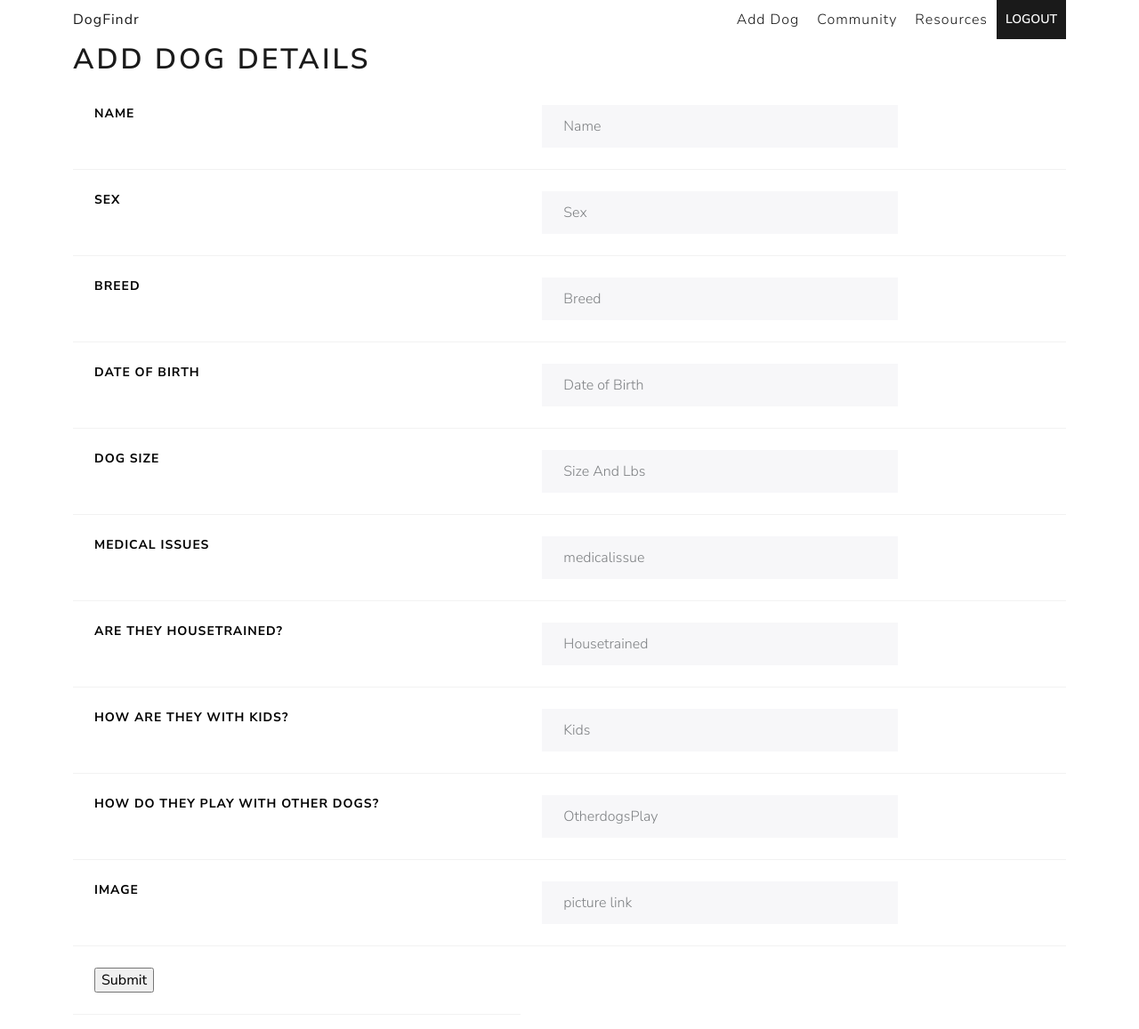
After one commit to IshanKunada/DogFindr, a Flask app: page /newdog in a window 1280 px wide. The commit adds this page. Shown: the whole page at 89% size. Run offline with Flask 3, Linux system fonts and the light colour scheme; a user stored in the database is signed in; some libraries are stand-ins or nearby versions.

Commit message:
new dog addition

```diff
--- a/app.py
+++ b/app.py
@@ -2,7 +2,7 @@
 #finish building out home page
 #come up with classes for the dogs
 
-from flask import Flask, render_template, request, flash, redirect, url_for
+from flask import Flask, render_template, request, flash, redirect, url_for, session
 from flask_login import login_required, login_manager, login_user, logout_user, current_user, LoginManager, UserMixin
 from werkzeug.security import generate_password_hash, check_password_hash
 from flask_sqlalchemy import SQLAlchemy
@@ -127,7 +127,9 @@ def load_user(user_id):
   Loads a user from the database based on the user_id provided.
   Returns the User object corresponding to the user_id.
   """
-  return Users.query.get(int(user_id))
+  user = Users.query.get(int(user_id))
+  session["isAdmin"] = user.email in admins
+  return user
 
 @app.route('/')
 @login_required
@@ -207,6 +209,7 @@ def login():
 @login_required
 def logout():
     logout_user()
+    session["isAdmin"] = False
     return redirect(url_for('login'))
 
 @app.route('/resources')
@@ -224,7 +227,6 @@ def resources():
 @login_required
 def dog(id):
     try:
-        isAdmin = current_user.email in admins
         dog = Dogmedical.query.get(id)
         needs = Dogadoptionneeds.query.get(id)
 
@@ -232,7 +234,7 @@ def dog(id):
             flash("This dog does not exist.")
             return redirect(url_for('home'))
 
-        if request.method == 'POST' and isAdmin:
+        if request.method == 'POST' and session["isAdmin"]:
             for key, value in request.form.items():
                 if hasattr(dog, key) and getattr(dog, key) != value:
                     setattr(dog, key, value)
@@ -242,7 +244,7 @@ def dog(id):
             db.session.commit()
             flash("Changes saved.")
             return redirect(url_for('dog', id=id))
-        return render_template('dog.html', id=id, dog=dog, needs=needs, isAdmin=isAdmin)
+        return render_template('dog.html', id=id, dog=dog, needs=needs, isAdmin=session["isAdmin"])
     except Exception as e:
         print(e)
         flash("Something went wrong. Please try again.")
@@ -258,6 +260,33 @@ def community():
         flash("Something went wrong. Please try again.")
         return redirect(url_for('home'))
 
+@app.route('/newdog', methods=['GET', 'POST'])
+@login_required
+def newdog():
+    try:
+        if request.method == 'POST' and session["isAdmin"]:
+            new_dog_medical = Dogmedical()
+            new_dog_adoptionneeds = Dogadoptionneeds()
+            for key, value in request.form.items():
+                if hasattr(Dogmedical, key):
+                    setattr(new_dog_medical, key, value)
+                elif hasattr(Dogadoptionneeds, key):
+                    setattr(new_dog_adoptionneeds, key, value)
+
+            db.session.add(new_dog_medical)
+            db.session.add(new_dog_adoptionneeds)
+            db.session.commit()
+            flash("New dog added")
+
+            return render_template('newdog.html', isAdmin = session["isAdmin"])
+        else:
+            return render_template('newdog.html', isAdmin = session["isAdmin"])
+    except Exception as e:
+        print(e)
+        flash("Something went wrong. Please try again.")
+        return redirect(url_for('newdog.html', isAdmin = session["isAdmin"]))
+
+
 if __name__ == '__main__':
     app.run(debug=True)
 # Upload images and insert image URLs in database
--- a/templates/dog.html
+++ b/templates/dog.html
@@ -75,7 +75,7 @@
     </form>
     {% endif %}
     <h1>Dog Details</h1>
-    <img src="{{dog.picture}}"/>
+    <img src="https://github.com/IshanKunada/DogFindr/blob/main/static/dogimages/{{id}}.jpg?raw=true" />
     <table class="table table-responsive-sm">
         <tr>
            <th>Name</th>
--- a/templates/nav.html
+++ b/templates/nav.html
@@ -1,6 +1,17 @@
+{% if session["isAdmin"] %}
+<nav>
+    <button class="topbar line btn btn-primary" onclick="window.location.assign('/logout')">Logout</button>
+    <a class="topbar line" href="{{ url_for('resources') }}">Resources</a>
+    <a class="topbar line" href="{{ url_for('community') }}">Community</a>
+    <a class="topbar line" href="{{ url_for('newdog')}}">Add Dog</a>
+    <b><a class="topbar logo" href="{{ url_for('home') }}">DogFindr</a></b>
+</nav>
+{% else %}
+<!--TODO-->
 <nav>
     <button class="topbar line btn btn-primary" onclick="window.location.assign('/logout')">Logout</button>
     <a class="topbar line" href="{{ url_for('resources') }}">Resources</a>
     <a class="topbar line" href="{{ url_for('community') }}">Community</a>
     <b><a class="topbar logo" href="{{ url_for('home') }}">DogFindr</a></b>
 </nav>
+{% endif %}
--- /dev/null
+++ b/templates/newdog.html
@@ -0,0 +1,79 @@
+<html>
+
+<head>
+    <link href="{{ url_for('static', filename='css/bootstrap.min.css') }}" rel="stylesheet">
+    <link href="{{ url_for('static', filename='css/style.css') }}" rel="stylesheet">
+</head>
+
+<body class="container">
+    <div>
+        {% with messages = get_flashed_messages() %}
+            {% if messages %}
+                <ul class=flashes>
+                {% for message in messages %}
+                    <li>{{ message }}</li>
+                {% endfor %}
+                </ul>
+            {% endif %}
+        {% endwith %}
+    </div>
+
+
+    {% include 'nav.html'%}
+
+    <br>
+    <br>
+
+    {% if isAdmin %}
+    <h1>Add dog details</h1>
+    <form method="POST" action="/newdog">
+        <table class="table table-responsive-sm">
+            <tr>
+               <th>Name</th>
+               <td> <input placeholder="Name" type="text" name="Name" class="form-control dogvalue"></input> </td>
+            </tr>
+            <tr>
+                <th>Sex</th>
+                <td> <input placeholder="Sex" type="text" name="Sex" class="form-control dogvalue"></input> </td>
+            </tr>
+            <tr>
+                <th>Breed</th>
+                <td> <input placeholder="Breed" type="text" name="Breed" class="form-control dogvalue"></input> </td>
+            </tr>
+            <tr>
+                <th>Date of Birth</th>
+                <td><input placeholder="Date of Birth" type="text" name="DateofBirth" class="form-control dogvalue"></input></td>
+            </tr>
+            <tr>
+                <th>Dog Size</th>
+                <td><input placeholder="Size And Lbs" type="text" name="SizeAndLbs" class="form-control dogvalue"></input></td>
+            </tr>
+            <tr>
+                <th>Medical issues</th>
+                <td><input placeholder="medicalissue" type="text" name="medicalissues" class="form-control dogvalue"></input></td>
+            </tr>
+            <tr>
+                <th>Are they housetrained?</th>
+                <td> <input placeholder="Housetrained" type="text" name="Housetrained" class="form-control dogvalue"></input> </td>
+             </tr>
+             <tr>
+                <th>How are they with kids?</th>
+                <td> <input placeholder="Kids" type="text" name="Kids" class="form-control dogvalue"></input> </td>
+             </tr>
+             <tr>
+                <th>How do they play with other dogs?</th>
+                <td> <input placeholder="OtherdogsPlay" type="text" name="OtherdogsPlay" class="form-control dogvalue"></input> </td>
+             </tr>
+             <tr>
+                <th>Image</th>
+                <td> <input placeholder="picture link" type="text" name="picture" class="form-control dogvalue"></input> </td>
+             </tr>
+            <tr>
+                <td><input type="submit" value="Submit"></td>
+            </tr>
+        </table>
+    </form>
+    {% endif %}
+</body>
+
+</html>
```
Also changed, not shown: instance/DogShelter2.db.
